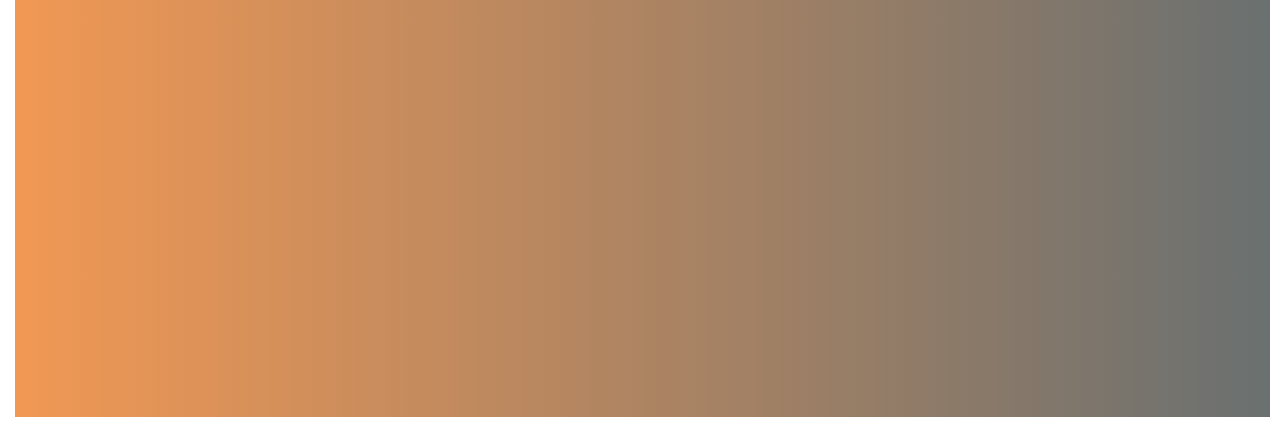
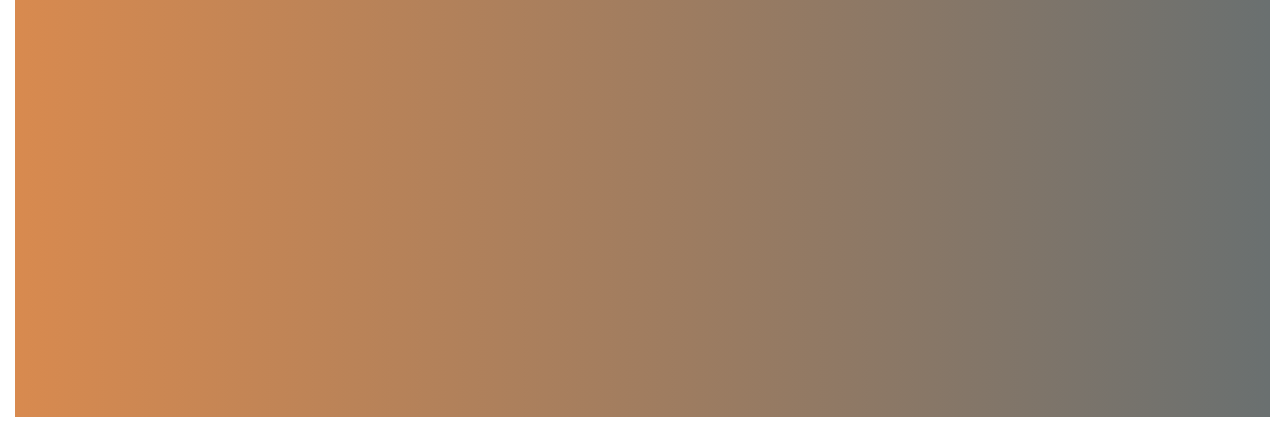
Before and after one commit to tlg-24-05-visa-sde-1/coty-portfolio-practice, a plain HTML site: page index.html in a window 1280 px wide. Shown: the part 233-661 px from the top of the page. Drawn offline with nearby package versions, Linux system fonts and the light colour scheme.

Commit message:
message 1

```diff
--- a/index.html
+++ b/index.html
@@ -82,12 +82,12 @@
   </div>
 
   </div>
-    <script src="https://cdn.jsdelivr.net/npm/bootstrap@5.3.3/dist/js/bootstrap.bundle.min.js"></script>
+
 
 
     <footer><p>all rights reserved or you owe me a soda</p>
     <p><a href="https://www.instagram.com/tic_pix/?hl=en">follow Kevin Garnett on social media</a></p>
     </footer>
-
+    <script src="https://cdn.jsdelivr.net/npm/bootstrap@5.3.3/dist/js/bootstrap.bundle.min.js"></script>
 </body>
 </html>
--- a/styles.css
+++ b/styles.css
@@ -2,7 +2,7 @@
 #section1{
     padding: 20;
     /* margin: 20px; */
-    background-image: linear-gradient(to right, #f19854, #6a7070);
+    background-image: linear-gradient(to right, #d88a4f, #6a7070);
     height: 550px;
     width: 100%;
 }
```
